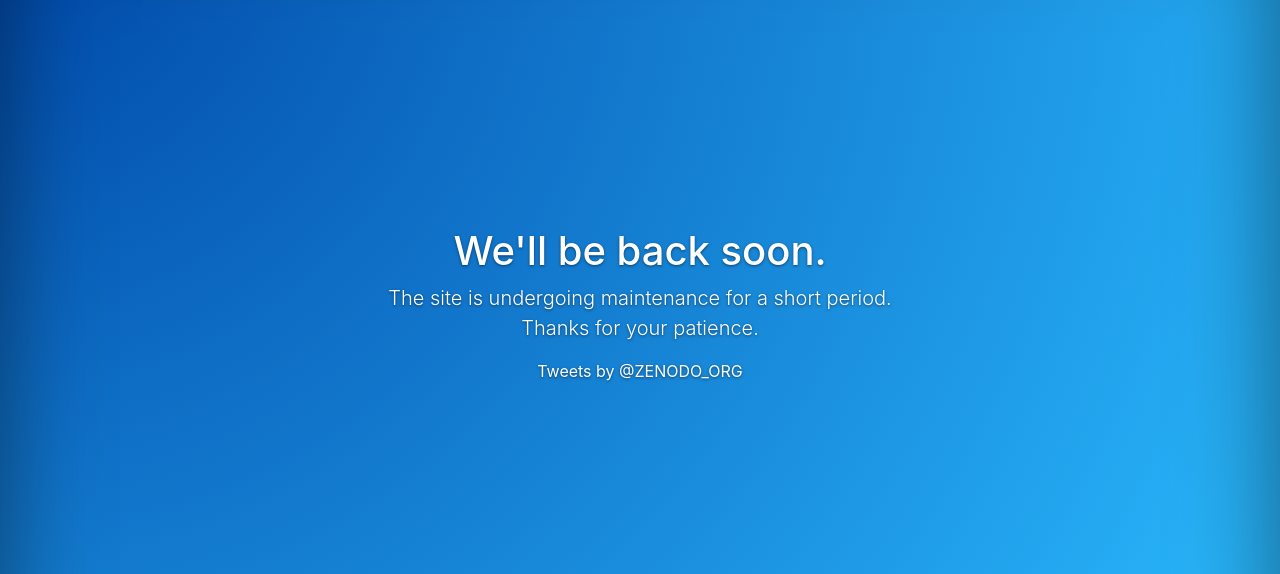
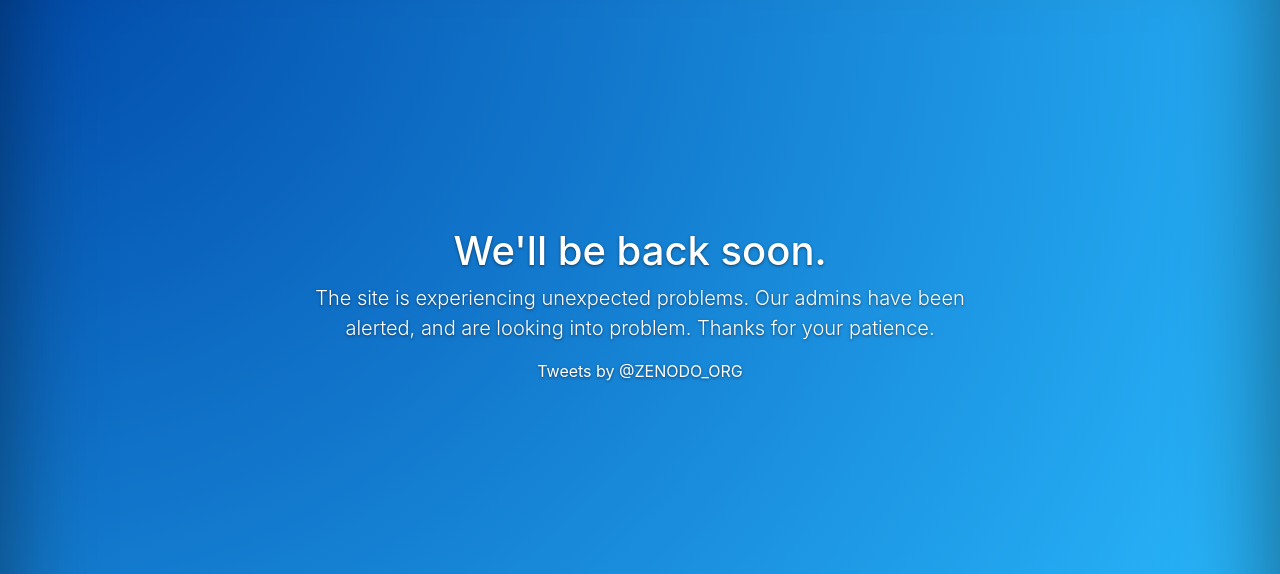
Before and after one commit to zenodo/zenodo-backup, a website: page index.html in a window 1280 px wide. Shown: the part 87-661 px from the top of the page. Drawn offline with nearby package versions, Linux system fonts and the light colour scheme.

Commit message:
global: message update
Signed-off-by: Lars Holm Nielsen <lars.holm.nielsen@cern.ch>

```diff
--- a/index.html
+++ b/index.html
@@ -38,7 +38,7 @@
 
           <div class="inner cover">
             <h1 class="cover-heading">We'll be back soon.</h1>
-            <p class="lead">The site is undergoing maintenance for a short period.<br />
+            <p class="lead">The site is experiencing unexpected problems. Our admins have been alerted, and are looking into problem.
             Thanks for your patience.</p>
 
             <p>
```
